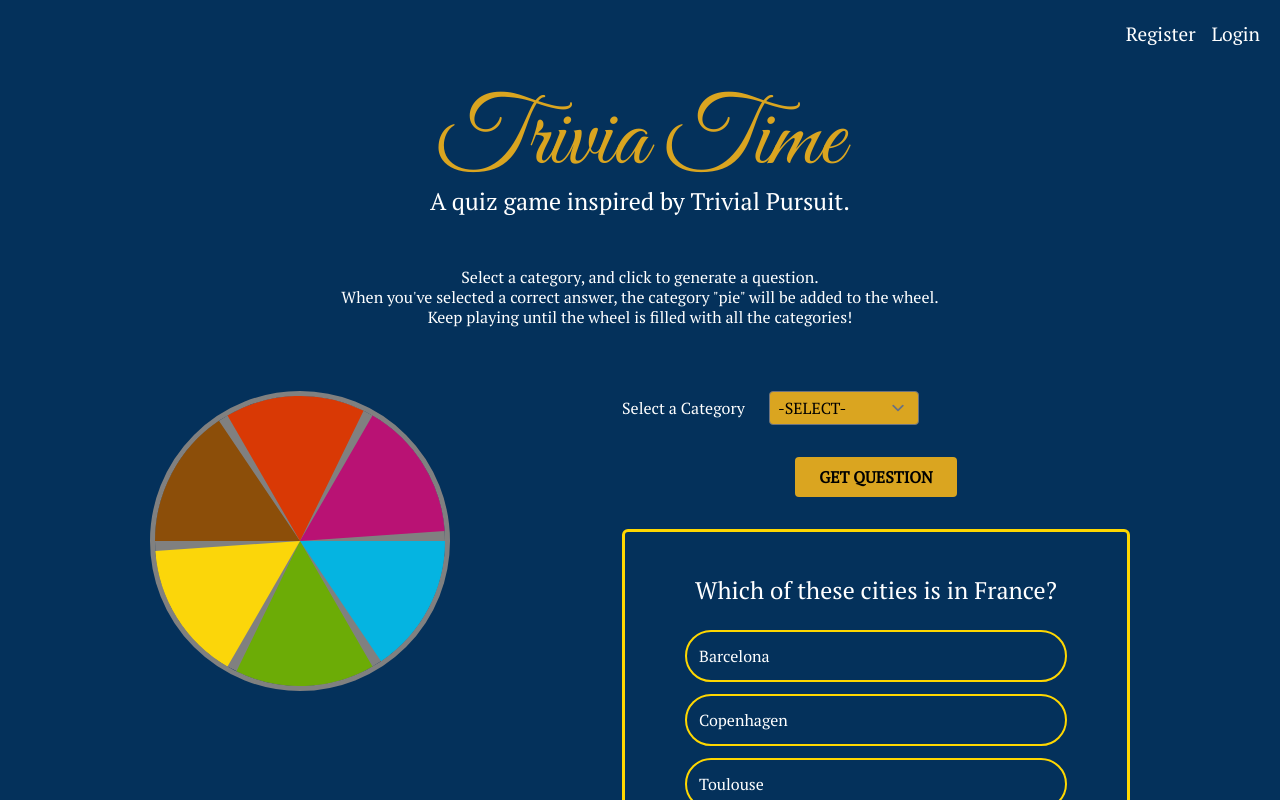
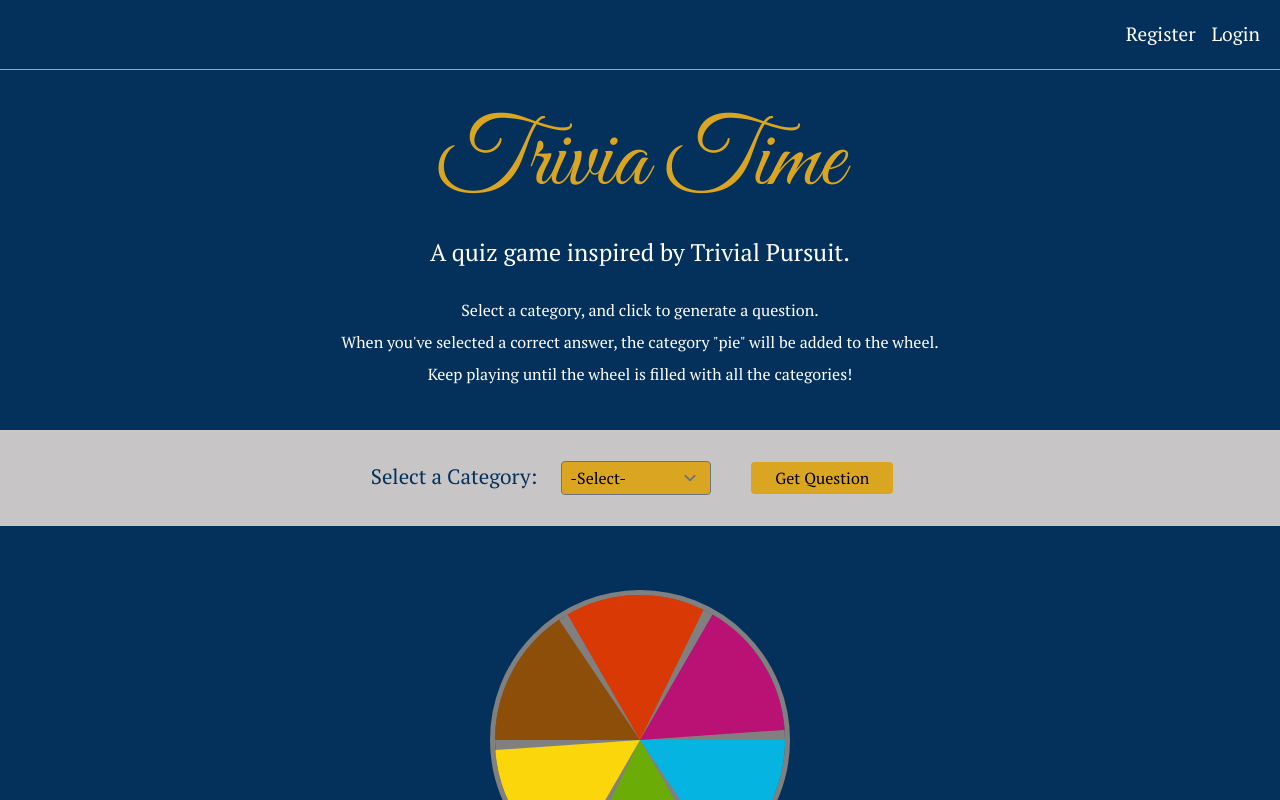
Before and after one commit to chris-hegarty/trivia-snack, a React (Create React App) app: page /game in a window 1280 px wide. Shown: the top 800 px of the page. Built offline with nearby package versions, Linux system fonts and the light colour scheme.

Commit message:
Working to shuffle answers so correct answer is in different spot each time. Did more design/CSS work.

```diff
--- a/src/App.css
+++ b/src/App.css
@@ -34,13 +34,13 @@
 h1 {
 	font-family: "Great Vibes", cursive;
 	font-size: 6rem;
+	margin-top: 20px;
 }
 h2 {
 	font-size: 1.5rem;
-	margin-top: -30px;
 }
 p {
-	line-height: 20px;
+	line-height: 32px;
 	font-size: 1rem;
 }
 h2,
@@ -56,7 +56,7 @@
 }
 button {
 	font-family: "PT Serif", serif;
-	font-weight: 700;
+	font-weight: semi-bold;
 }
 #category-dropdown {
 	color: #000000;
@@ -119,7 +119,7 @@
 	border: 5px solid grey;
 }
 .instructions {
-	margin-top: 24px;
+	margin-bottom: 40px;
 }
 nav a {
 	color: #ffffff;
@@ -128,3 +128,14 @@
 nav a:hover {
 	color: #daa520;
 }
+nav.navy {
+	border-bottom: 1px solid #daa520;
+}
+.category-button {
+	background-color: #c7c5c5;
+}
+.category-button label {
+	color: #04315b;
+	font-size: 1.3rem;
+	font-weight: semi-bold;
+}
--- a/src/components/Answer.jsx
+++ b/src/components/Answer.jsx
@@ -1,10 +1,16 @@
 import React, { useState } from 'react'
+import { CardContext } from '../context/CardContext'
 
 function Answer() {
 
 
   return (
-    <div>Answer</div>
+    <>
+      <li className="choice">{}</li>
+      <li className="choice">Copenhagen</li>
+      <li className="choice">Toulouse</li>
+      <li className="choice">Amsterdam</li>
+    </>
   )
 }
 
--- a/src/components/Category.jsx
+++ b/src/components/Category.jsx
@@ -16,10 +16,10 @@
     }, [card, setSelected]);
 
   return (
-    <section id="category-container flex">
-
+    // <section id="category-container flex">
+        <>
         <div>
-        <label htmlFor="category-dropdown">Select a Category</label>
+        <label htmlFor="category-dropdown">Select a Category:</label>
         <select
             value={selected}
             onChange={(e) => {
@@ -29,7 +29,7 @@
             id="category-dropdown"
               className="px-2 py-1 mx-6 rounded"
         >
-            <option value="default">-SELECT-</option>
+            <option value="default">-Select-</option>
             <option value="geography">Geography</option>
             <option value="film_and_tv">Entertainment</option>
             <option value="history">History</option>
@@ -41,19 +41,16 @@
 
         <div className="input-container px-4 py-8 flex center">
             <button
-                className="rounded bg-[#daa520] py-2 px-6"
+                className="rounded bg-[#daa520] py-1 px-6"
                 onClick={(e)=>{
                 e.preventDefault( )
                 setUrl(`&categories=${selected}`)
-                return <Question />
             }}>
-                GET QUESTION
+                Get Question
             </button>
         </div>
-          <section className="card-main">
-              <Question />
-          </section>
-    </section>
+      </>
+    // </section>
   )
 }
 
--- a/src/components/GamePage.jsx
+++ b/src/components/GamePage.jsx
@@ -18,9 +18,12 @@
                     <p>Keep playing until the wheel is filled with all the categories!</p>
                     </div>
                 </section>
+                <section className="category-button flex center align-center">
+                    <Category />
+                </section>
                 <section className="game-main p-16 flex space-around">
                     <Wheel />
-                    <Category />
+                    <Question />
                 </section>
             </main>
         </>
--- a/src/components/Question.jsx
+++ b/src/components/Question.jsx
@@ -1,38 +1,41 @@
-import React, { useContext, useState, useEffect } from 'react'
+import React, { useContext, useEffect } from 'react'
 import { CategoryContext } from "../context/CategoryContext";
 import { UrlContext } from '../context/UrlContext';
+import { CardContext } from '../context/CardContext';
 import useAxios from "../hooks/useAxios";
-
-
 
 function Question() {
     const {setSelected} = useContext(CategoryContext)
     const { url } = useContext(UrlContext)
+  const { answers,setAnswers } = useContext(CardContext)
     const {data:card} = useAxios(url)
-    // console.log(card);
+
+
+  function shuffleArray(array) {
+    for (let i = array.length - 1; i > 0; i--) {
+      const j = Math.floor(Math.random() * (i + 1));
+      [array[i], array[j]] = [array[j], array[i]];
+    }
+  }
 
     useEffect( () => {
         if(card) {
-            setSelected(card)
+            setSelected(card);
         }
     }, [card, setSelected])
 
   return (
-    <section className="question-card">
-        {/* Not able to use card object here? */}
-        <h2>Which of these cities is in France?</h2>
-        <ul>
-            <li className="choice">Barcelona</li>
-            <li className="choice">Copenhagen</li>
-              <li className="choice">Toulouse</li>
-              <li className="choice">Amsterdam</li>
-        </ul>
-        <div>
-              <button className="rounded bg-[#daa520] py-2 px-6">Submit Answer</button>
-        </div>
-
-
-    </section>
+    (card &&
+      <section className="question-card">
+          <h2>{card.question}</h2>
+          <ul>
+            {shuffleArray(answers)}
+          </ul>
+          <div className="flex center">
+                <button className="rounded bg-[#daa520] py-1 px-6">Submit Answer</button>
+          </div>
+      </section>
+    )
   )
 }
 
--- /dev/null
+++ b/src/context/CardContext.jsx
@@ -0,0 +1,28 @@
+import React, { useState, createContext, useCallback } from 'react'
+export const CardContext = createContext(null)
+
+export function CardProvider(props) {
+
+    const[question, setQuestion] = useState(null);
+    const[answers, setAnswers] = useState([]);
+    const[correct, setCorrect] = useState(null);
+    const[incorrect, setIncorrect] = useState(null);
+
+    return <CardContext.Provider value={{
+
+        question,
+        setQuestion,
+        answers,
+        setAnswers,
+        correct,
+        setCorrect,
+        incorrect,
+        setIncorrect
+
+        }}>
+
+        {props.children}
+
+    </CardContext.Provider>
+
+}
--- a/src/hooks/useAxios.jsx
+++ b/src/hooks/useAxios.jsx
@@ -29,7 +29,7 @@
               incorrect: val.incorrectAnswers,
               })
             )
-            setData(card)
+            setData(card[0])
 
         } catch (error) {
             setError("No cards available")
--- a/src/index.js
+++ b/src/index.js
@@ -7,6 +7,7 @@
 import { PlayerProvider } from "./context/PlayerContext";
 import { CategoryProvider } from "./context/CategoryContext";
 import { UrlProvider } from "./context/UrlContext";
+import { CardProvider } from "./context/CardContext";
 
 const root = ReactDOM.createRoot(document.getElementById('root'));
 root.render(
@@ -14,7 +15,9 @@
     <PlayerProvider>
       <CategoryProvider>
         <UrlProvider>
-          <App />
+          <CardProvider>
+            <App />
+          </CardProvider>
         </UrlProvider>
       </CategoryProvider>
     </PlayerProvider>
```
Also changed, not shown: src/context/QuestionContext.jsx (deleted), src/logo.svg (deleted).
